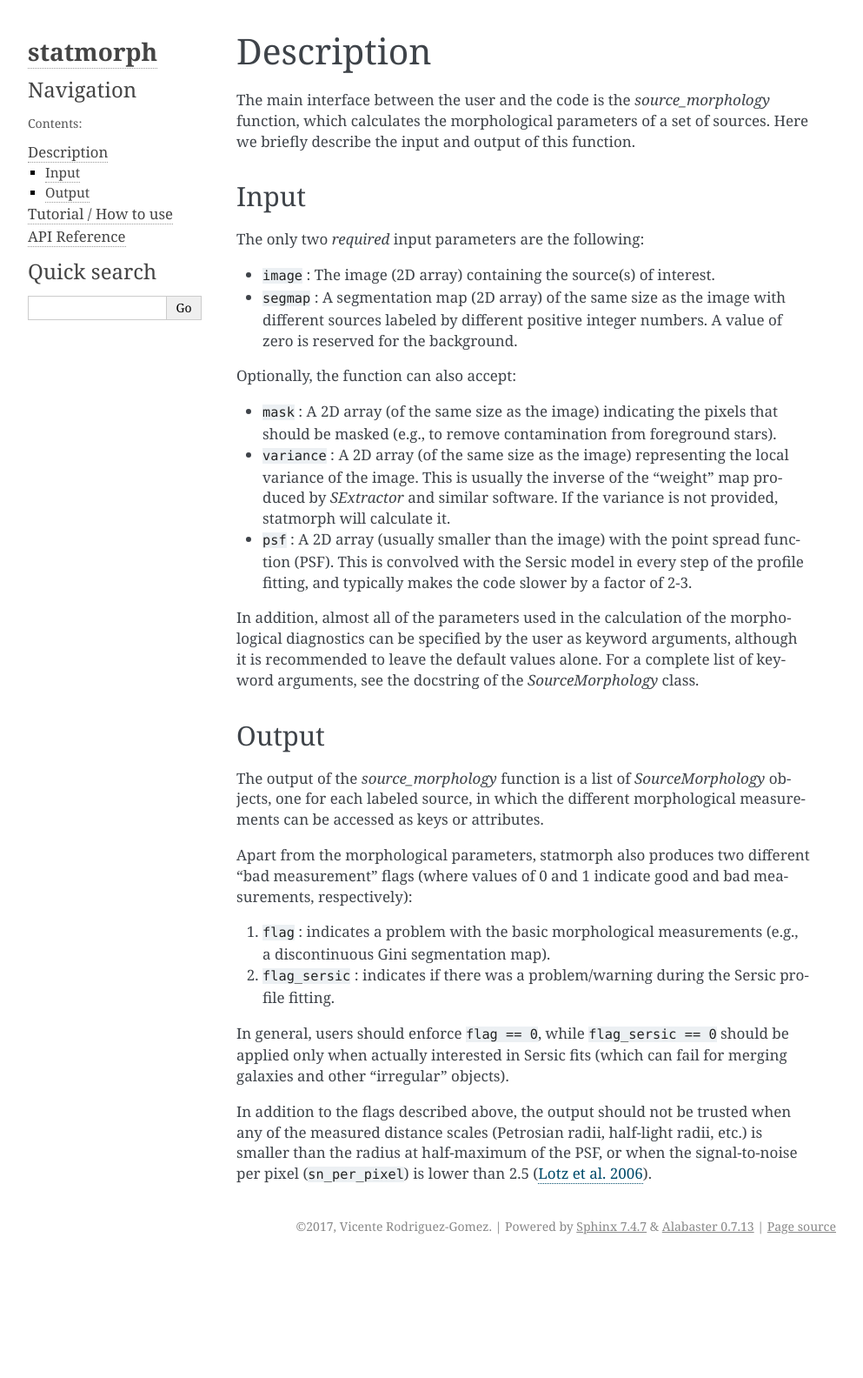
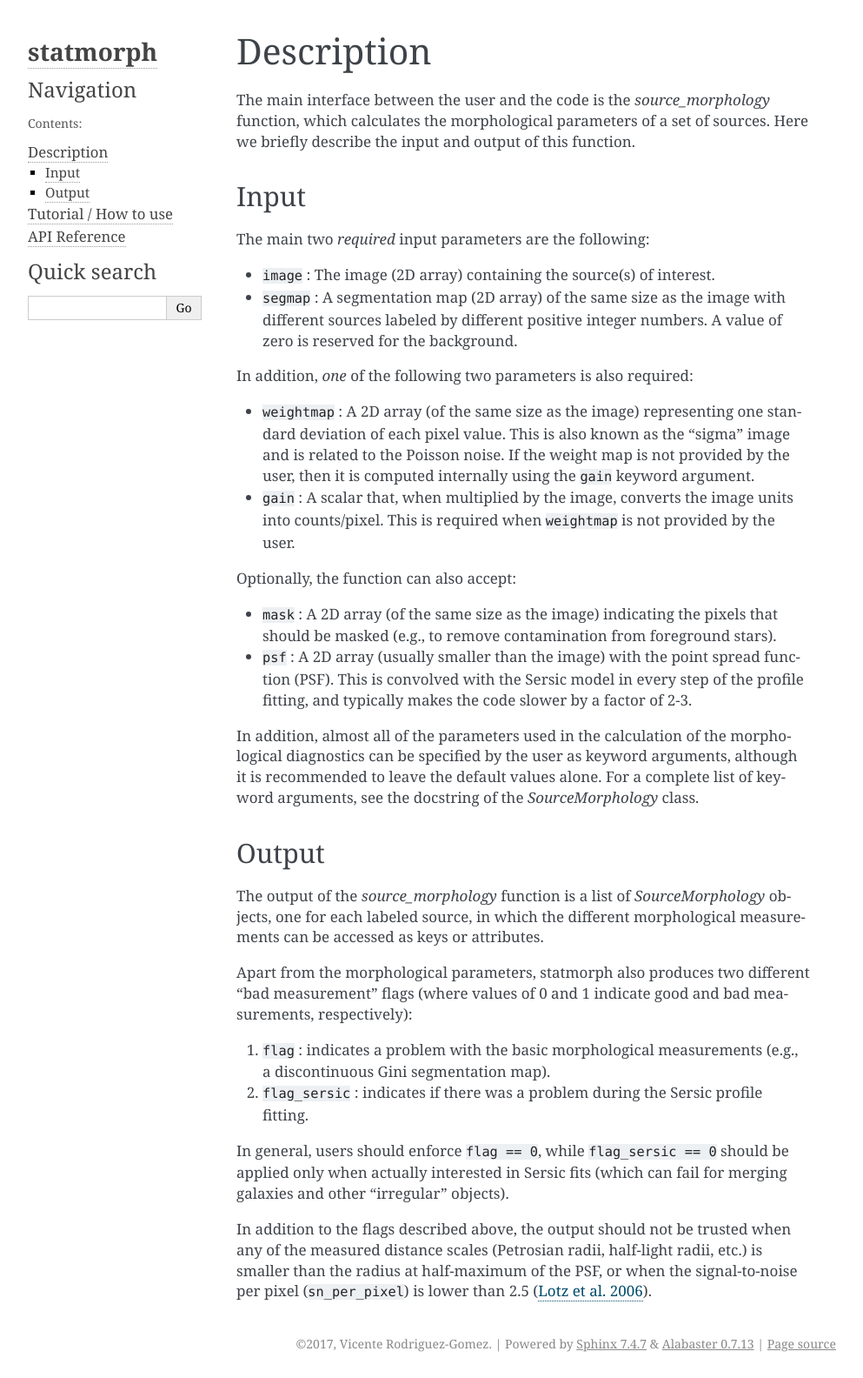
Before and after one commit to vrodgom/statmorph, a Sphinx documentation site: the page built from docs/description.rst, in a window 1280 px wide. Shown: the whole page at 87% size, without its empty margins (148-1141 px from the left). Built offline with Sphinx 7.4.7, drawn with Linux system fonts in a browser that asks for light colours; formulas are drawn with MathJax 3; before the commit the page ends 1449 px from its top, so only the background shows below that.

Commit message:
Add scipy requirement to setup.py; update documentation

```diff
--- a/docs/description.rst
+++ b/docs/description.rst
@@ -9,21 +9,28 @@ Here we briefly describe the input and output of this function.
 Input
 -----
 
-The only two *required* input parameters are the following:
+The main two *required* input parameters are the following:
 
 - ``image`` : The image (2D array) containing the source(s) of interest.
 - ``segmap`` : A segmentation map (2D array) of the same size as the image with
   different sources labeled by different positive integer numbers. A value of
   zero is reserved for the background.
 
+In addition, *one* of the following two parameters is also required:
+
+- ``weightmap`` : A 2D array (of the same size as the image) representing one
+  standard deviation of each pixel value. This is also known as the "sigma"
+  image and is related to the Poisson noise. If the weight map is not
+  provided by the user, then it is computed internally using the ``gain``
+  keyword argument.
+- ``gain`` : A scalar that, when multiplied by the image, converts the image
+  units into counts/pixel. This is required when ``weightmap`` is not
+  provided by the user.
+
 Optionally, the function can also accept:
 
 - ``mask`` : A 2D array (of the same size as the image) indicating the pixels
   that should be masked (e.g., to remove contamination from foreground stars).
-- ``variance`` : A 2D array (of the same size as the image) representing the
-  local variance of the image. This is usually the inverse of the "weight" map
-  produced by *SExtractor* and similar software. If the variance is not
-  provided, statmorph will calculate it.
 - ``psf`` : A 2D array (usually smaller than the image) with the point spread
   function (PSF). This is convolved with the Sersic model in every step of the
   profile fitting, and typically makes the code slower by a factor of 2-3.
@@ -47,7 +54,7 @@ and bad measurements, respectively):
 
 1. ``flag`` : indicates a problem with the basic morphological measurements
    (e.g., a discontinuous Gini segmentation map).
-2. ``flag_sersic`` : indicates if there was a problem/warning during the
+2. ``flag_sersic`` : indicates if there was a problem during the
    Sersic profile fitting.
 
 In general, users should enforce ``flag == 0``, while ``flag_sersic == 0``
--- a/setup.py
+++ b/setup.py
@@ -32,7 +32,8 @@ setup(
     ],
     keywords='galaxy morphology extragalactic astronomy',
     packages=['statmorph'],
-    install_requires=['scikit-image>=0.13',
+    install_requires=['scipy>=0.19',
+                      'scikit-image>=0.13',
                       'astropy>=2.0',
                       'photutils>=0.3'],
 )
```
